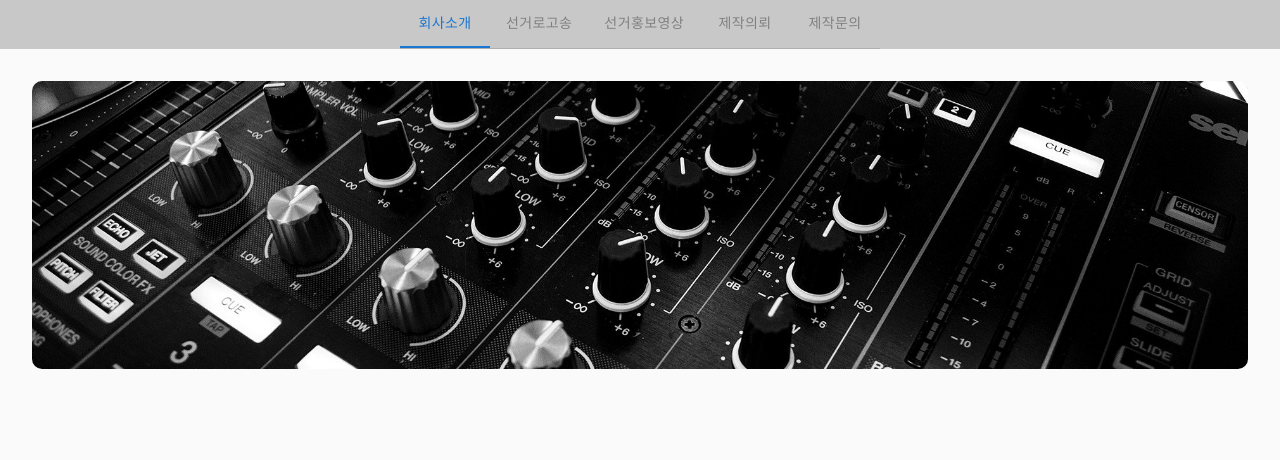
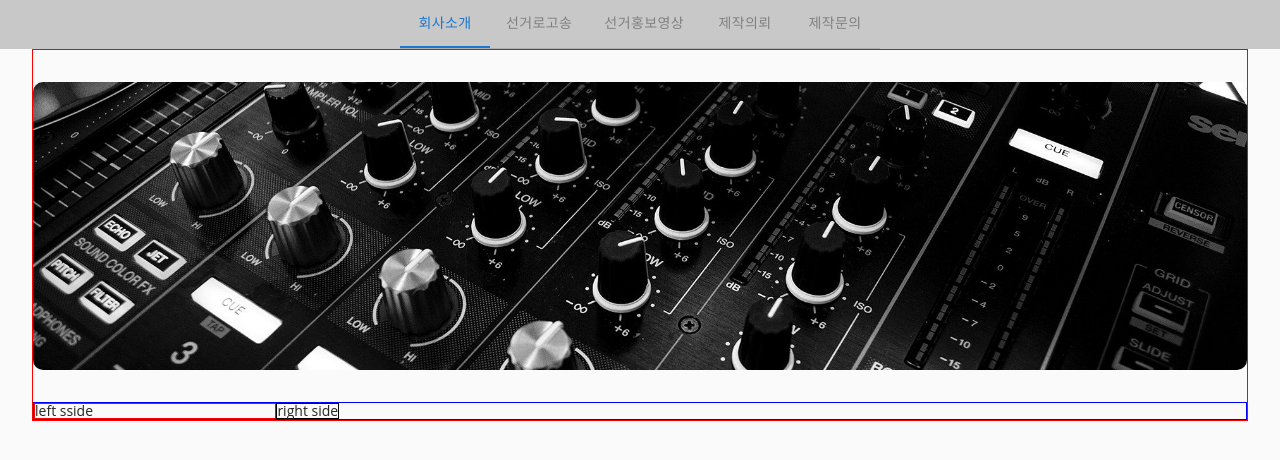
Before and after one commit to nohsangwoo/k-election-copy, a React (Create React App) app: page /logoSongs in a window 1280 px wide. Shown: the top 460 px of the page. Built offline with nearby package versions, Linux system fonts and the light colour scheme.

Commit message:
layout setting

```diff
--- a/src/pages/LogoSongs.tsx
+++ b/src/pages/LogoSongs.tsx
@@ -2,7 +2,17 @@ import React from 'react'
 import styled from 'styled-components'
 import Mixer from 'res/mixer.jpg'
 
-const LogoSongsContainer = styled.div``
+const LogoSongsContainer = styled.div`
+  display: flex;
+  justify-content: center;
+  width: 100%;
+`
+const BasicLayout = styled.div`
+  width: 95%;
+  display: flex;
+  flex-direction: column;
+  border: 1px solid red;
+`
 
 const MixerWrapper = styled.div`
   display: flex;
@@ -13,16 +23,36 @@ const MixerWrapper = styled.div`
 `
 const MixerImg = styled.img`
   object-fit: cover;
-  width: 95%;
   border-radius: 10px;
+  width: 100%;
+`
+
+const ContentsWrapper = styled.div`
+  display: flex;
+  border: 1px solid blue;
+  width: 100%;
+`
+const LeftContents = styled.div`
+  border: 1px solid red;
+  width: 20%;
+`
+
+const RightContents = styled.div`
+  border: 1px solid black;
 `
 
 const LogoSongs = () => {
   return (
     <LogoSongsContainer>
-      <MixerWrapper>
-        <MixerImg src={Mixer} alt="mixer" />
-      </MixerWrapper>
+      <BasicLayout>
+        <MixerWrapper>
+          <MixerImg src={Mixer} alt="mixer" />
+        </MixerWrapper>
+        <ContentsWrapper>
+          <LeftContents>left sside</LeftContents>
+          <RightContents>right side</RightContents>
+        </ContentsWrapper>
+      </BasicLayout>
     </LogoSongsContainer>
   )
 }
```
